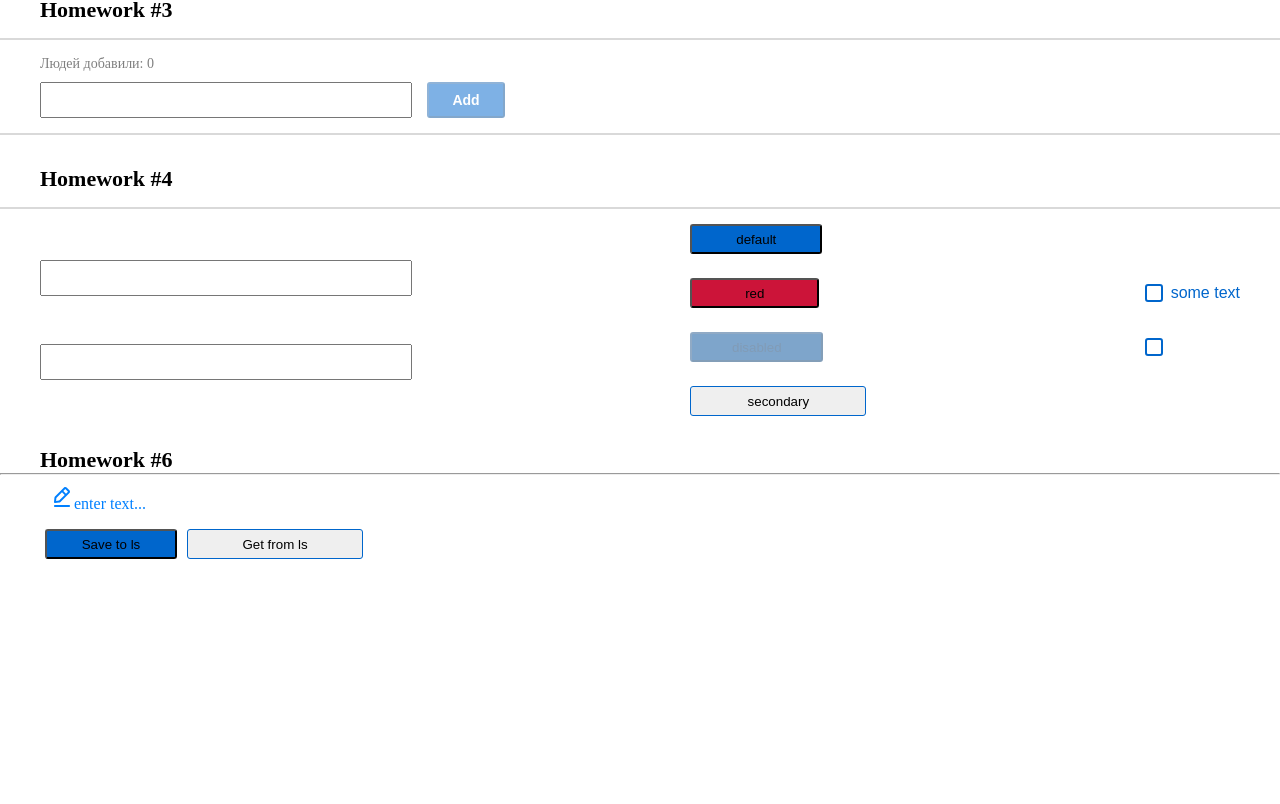
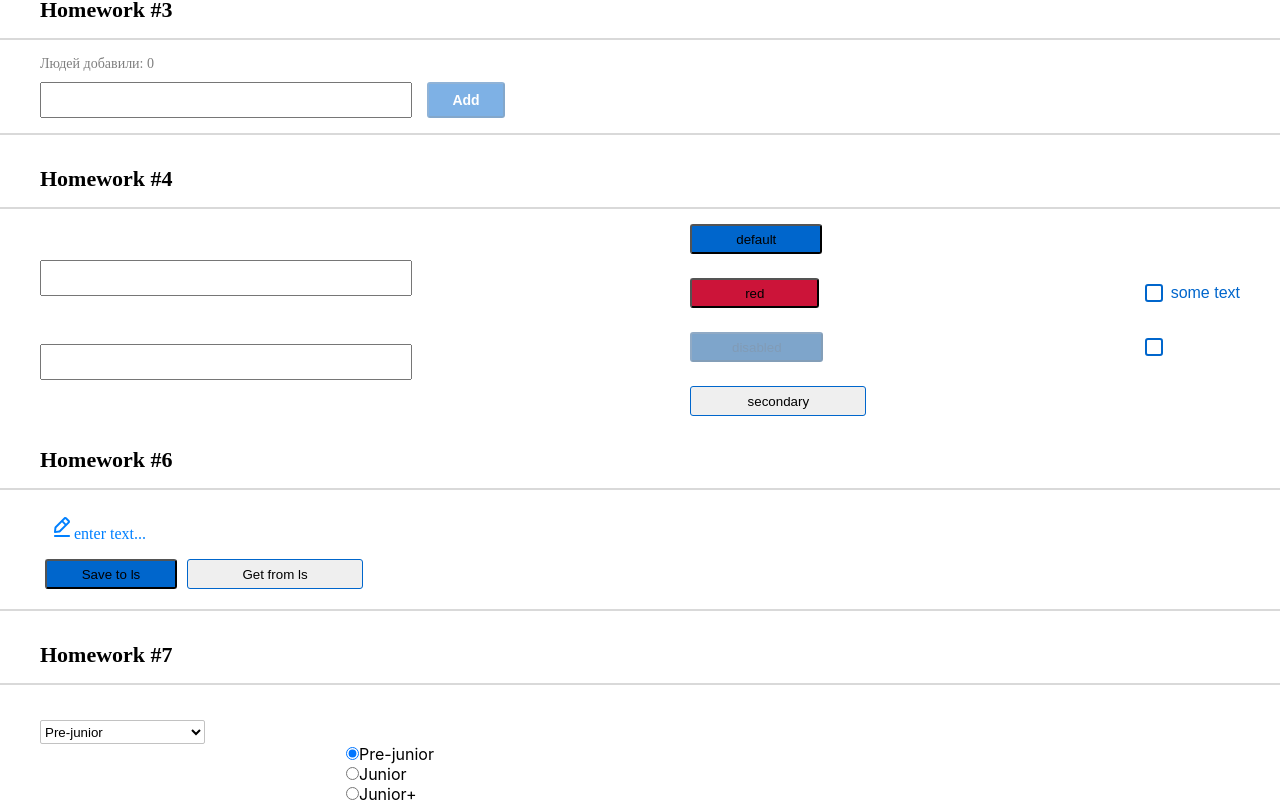
Before and after one commit to Seidali001/hws2-master, a React (Create React App) app: page /#/pre-junior in a window 1280 px wide. Shown: the part 695-1499 px from the top of the page. Before the commit the page ends 1259 px from the top, so only its background shows below. Built offline with nearby package versions, Linux system fonts and the light colour scheme.

Commit message:
Described the types of hooks, props, arrays and functions. And added the logic of some functions. And displayed some incoming data.

```diff
--- a/src/s1-main/App.module.css
+++ b/src/s1-main/App.module.css
@@ -24,7 +24,6 @@
 }
 
 .line {
-    background-color: #e4e4e9;
     border: 1px solid #D9D9D9;
     margin-top: 15px;
     margin-bottom: 15px;
--- a/src/s1-main/App.tsx
+++ b/src/s1-main/App.tsx
@@ -6,6 +6,7 @@ import HW3 from "../s2-homeworks/hw03/HW3";
 import HW4 from "../s2-homeworks/hw04/HW4";
 import HW5 from "../s2-homeworks/hw05/HW5";
 import HW6 from "../s2-homeworks/hw06/HW6";
+import HW7 from "../s2-homeworks/hw07/HW7";
 
 function App() {
     return (
@@ -19,6 +20,7 @@ function App() {
             {/*при выполнении дз 5 и более - закомментировать здесь дз 1-4, так как они есть внутри дз 5*/}
             <HW5/>
             <HW6/>
+            <HW7/>
         </div>
     )
 }
--- a/src/s2-homeworks/hw06/HW6.tsx
+++ b/src/s2-homeworks/hw06/HW6.tsx
@@ -26,7 +26,7 @@ const HW6 = () => {
     return (
         <div id={'hw6'}>
             <div className={s2.hwTitle}>Homework #6</div>
-            <hr className="line"></hr>
+            <hr className={s2.line}/>
 
             {/*демонстрация возможностей компоненты:*/}
             <div className={s2.hw}>
--- a/src/s2-homeworks/hw07/HW7.tsx
+++ b/src/s2-homeworks/hw07/HW7.tsx
@@ -12,9 +12,9 @@ import s from './HW7.module.css'
 * */
 
 const arr = [
-    { id: 1, value: 'x' },
-    { id: 2, value: 'y' },
-    { id: 3, value: 'z' },
+    { id: 1, value: 'Pre-junior' },
+    { id: 2, value: 'Junior' },
+    { id: 3, value: 'Junior+' },
 ] // value может быть изменено
 
 const HW7 = () => {
@@ -22,11 +22,15 @@ const HW7 = () => {
 
     return (
         <div id={'hw7'}>
+            <hr className={s2.line}/>
             <div className={s2.hwTitle}>Homework #7</div>
+            <hr className={s2.line}/>
 
             {/*демонстрация возможностей компонент:*/}
             <div className={s2.hw}>
+
                 <div className={s.container}>
+
                     <div>
                         <SuperSelect
                             id={'hw7-super-select'}
--- a/src/s2-homeworks/hw07/common/c5-SuperSelect/SuperSelect.module.css
+++ b/src/s2-homeworks/hw07/common/c5-SuperSelect/SuperSelect.module.css
@@ -1,4 +1,12 @@
 .select {
+    box-sizing: border-box;
+    /* position: absolute; */
+    width: 165px;
+    height: 24px;
+    background: #FFFFFF;
+    border: 1px solid #C2C2C2;
+    border-radius: 2px;
+    margin-top: 20px;
 }
 
 .select:focus {
--- a/src/s2-homeworks/hw07/common/c5-SuperSelect/SuperSelect.tsx
+++ b/src/s2-homeworks/hw07/common/c5-SuperSelect/SuperSelect.tsx
@@ -4,6 +4,7 @@ import React, {
     ChangeEvent,
 } from 'react'
 import s from './SuperSelect.module.css'
+import {idID} from "@mui/material/locale";
 
 type DefaultSelectPropsType = DetailedHTMLProps<
     SelectHTMLAttributes<HTMLSelectElement>,
@@ -37,7 +38,13 @@ const SuperSelect: React.FC<SuperSelectPropsType> = ({
 
     const onChangeCallback = (e: ChangeEvent<HTMLSelectElement>) => {
         // делают студенты
+        if(onChangeOption) {
+            onChangeOption(+e.currentTarget.value)
+
+        }
+
     }
+
 
     const finalSelectClassName = s.select + (className ? ' ' + className : '')
 
--- a/src/s2-homeworks/hw07/common/c6-SuperRadio/SuperRadio.module.css
+++ b/src/s2-homeworks/hw07/common/c6-SuperRadio/SuperRadio.module.css
@@ -12,4 +12,9 @@
 }
 
 .options {
+    display: flex;
+    flex-wrap: wrap;
+    align-content: space-around;
+    flex-direction: column;
+    padding-right: 500px;
 }
--- a/src/s2-homeworks/hw07/common/c6-SuperRadio/SuperRadio.tsx
+++ b/src/s2-homeworks/hw07/common/c6-SuperRadio/SuperRadio.tsx
@@ -35,7 +35,12 @@ const SuperRadio: React.FC<SuperRadioPropsType> = ({
                                                        ...restProps
                                                    }) => {
     const onChangeCallback = (e: ChangeEvent<HTMLInputElement>) => {
+
         // делают студенты
+        if (onChangeOption) {
+            onChangeOption(Number(e.currentTarget.value))
+        }
+
     }
 
     const finalRadioClassName = s.radio + (className ? ' ' + className : '')
@@ -49,6 +54,9 @@ const SuperRadio: React.FC<SuperRadioPropsType> = ({
                         className={finalRadioClassName}
                         type={'radio'}
                         // name, checked, value делают студенты
+                        name={name}
+                        checked={o.id === value}
+                        value={o.id}
 
                         onChange={onChangeCallback}
                         {...restProps}
```
Lines whose indentation alone changed are shown as unchanged.
